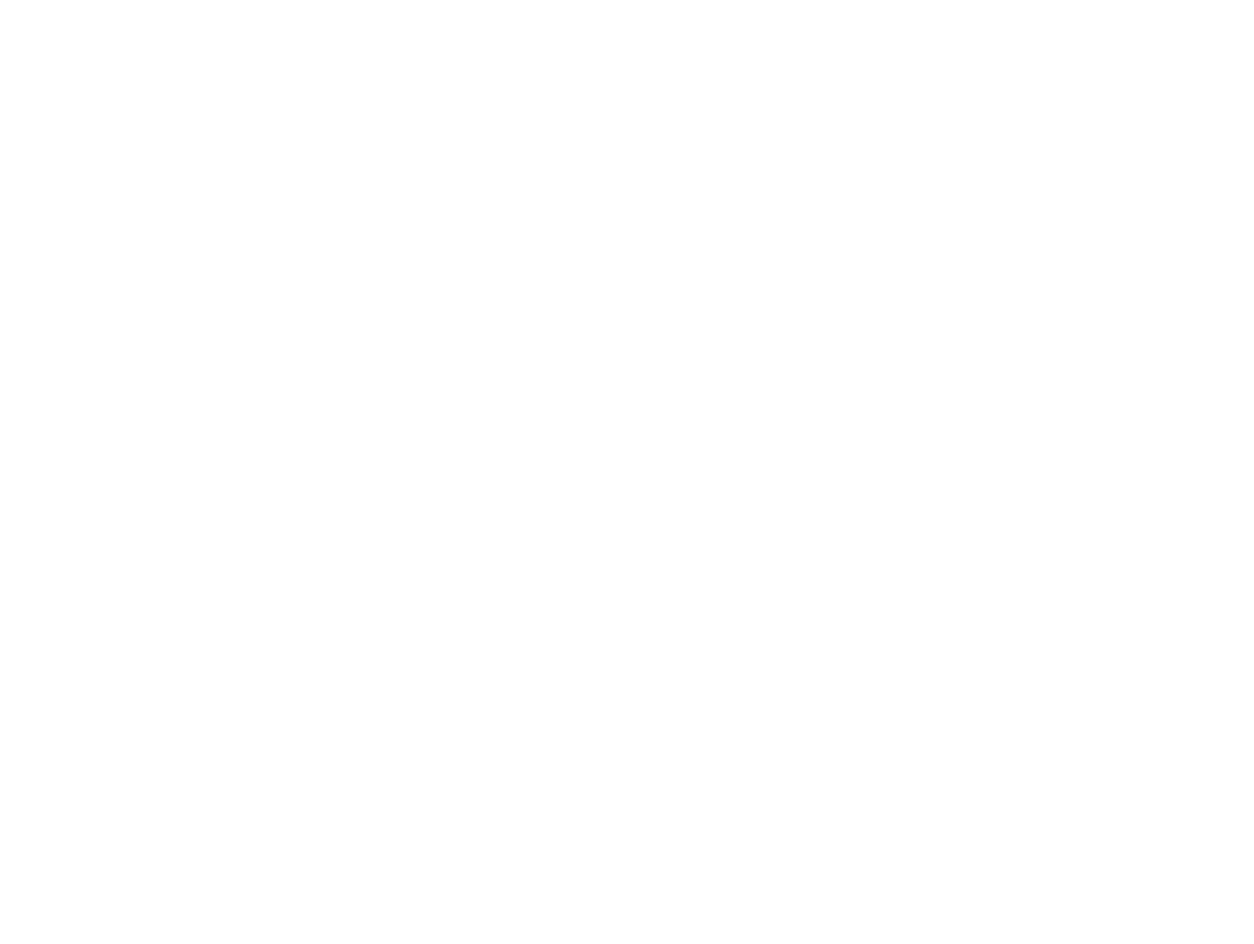
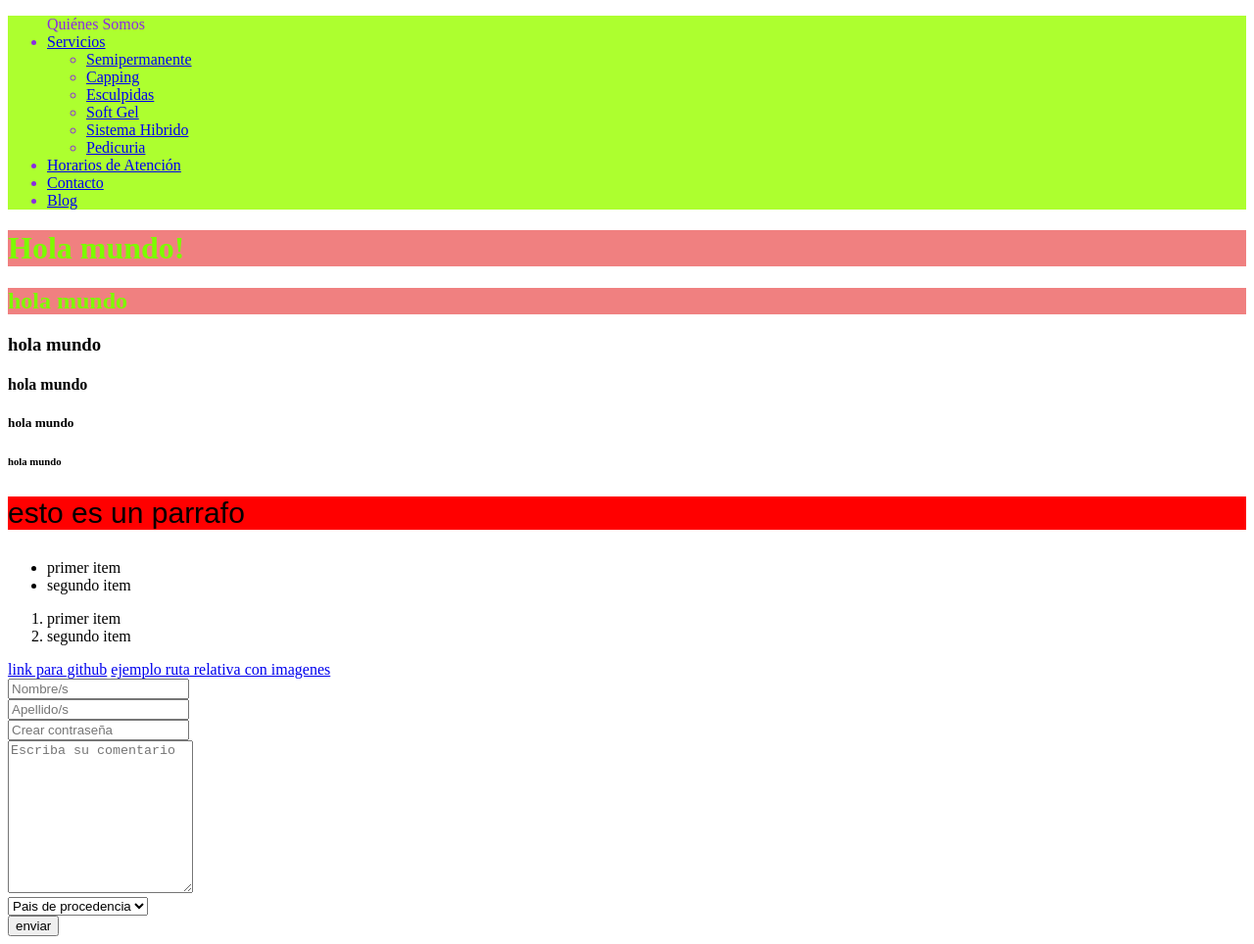
Before and after one commit to maryflopy/Comision-B-primer-repo, a plain HTML site: page index.html in a window 1280 px wide. Shown: the whole page at 98% size. Before the commit the page ends 800 px from the top, so only its background shows below. Drawn offline with Linux system fonts and the light colour scheme.

Commit message:
Add files via upload

```diff
--- /dev/null
+++ b/css/style.css
@@ -0,0 +1,24 @@
+p {
+     background-color: red;
+     font-size: 30px;
+     font-family: Arial, Helvetica, sans-serif;
+}
+
+h1 {
+    background-color: blue;
+
+}
+
+.ul, .li{
+    background-color: greenyellow;
+    color: blueviolet;
+}
+
+.h1, .h2{
+    background-color: lightcoral;
+    color: lawngreen;
+}
+
+/* colores de la pagina
+1 pink
+2 white*/
--- a/index.html
+++ b/index.html
@@ -5,8 +5,71 @@
     <meta http-equiv="X-UA-Compatible" content="IE=edge">
     <meta name="viewport" content="width=device-width, initial-scale=1.0">
     <title>Comision B</title>
+    <link rel="stylesheet" href="./css/style.css">
 </head>
+<header>
+    <nav>
+        <ul class="ul"
+            <li class="li1" <a href="#Quiénes Somos">Quiénes Somos</a></li>
+            <li><a href="#Nuestros Servicios">Servicios</a>
+                <ul class="menuOculto">
+                    <li><a href="#Nuestros Servicios">Semipermanente</a></li>
+                    <li><a href="#Nuestros Servicios">Capping</a></li>
+                    <li><a href="#Nuestros Servicios">Esculpidas</a></li>
+                    <li><a href="#Nuestros Servicios">Soft Gel</a></li>
+                    <li><a href="#Nuestros Servicios">Sistema Hibrido</a></li>
+                    <li><a href="#Nuestros Servicios">Pedicuria</a></li>
+                </ul>
+            </li>
+            <li><a href="../html/Horariodeatencion.html">Horarios de Atención</a></li>
+            <li><a href="../html/contacto.html">Contacto</a></li>
+            <li><a href="#Blog">Blog</a></li>
+        </ul>
+    </nav>
+</header>
 <body>
+    <h1 class="h1">Hola mundo!</h1>
+    <h2 class="h2">hola mundo</h2>
+    <h3>hola mundo</h3>
+    <h4>hola mundo</h4>
+    <h5>hola mundo</h5>
+    <h6>hola mundo</h6>
 
+    <p class="">esto es un parrafo</p>
+    <ul>
+        <li>primer item</li>
+        <li>segundo item</li>
+    </ul>
+    <ol>
+        <li>primer item</li>
+        <li>segundo item</li>
+    </ol>
+
+    <a href="https://github.com/maryflopy/Comision-B-primer-repo.git" target="_blank">link para github</a>
+    <a href="./imagenes/20221128_110038.jpg">ejemplo ruta relativa con imagenes</a>
+
+
+
+
+
+    <form action="#" method="get">
+        <input type="text" placeholder="Nombre/s">
+        <br>
+        <input type="text" placeholder="Apellido/s">
+        <br>
+        <input type="password" placeholder="Crear contraseña">
+        <br>
+        <textarea name="comentario" placeholder="Escriba su comentario" id="" cols="21" rows="10"></textarea>
+        <br>
+        <select name="pais" id="pais">
+            <option value="Argentina">Pais de procedencia</option>
+            <option value="Brasil">Brasil</option>
+            <option value="Uruguay">Uruguay</option>
+            <option value="Paraguay">Paraguay</option>
+            <option value="Bolivia">Bolivia</option>
+        </select>
+        <br>
+        <input type="submit" value="enviar">
+    </form>
 </body>
 </html>
```
